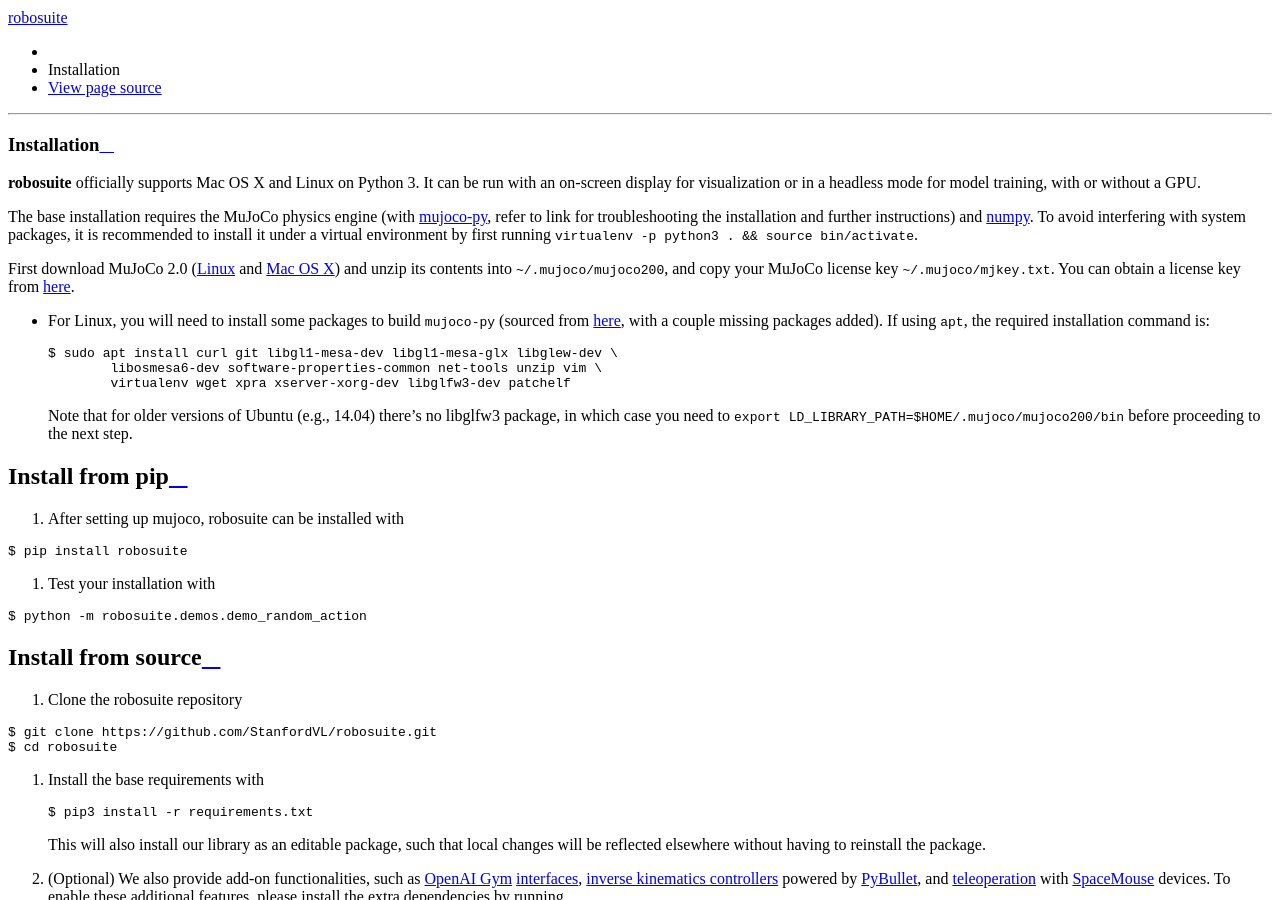
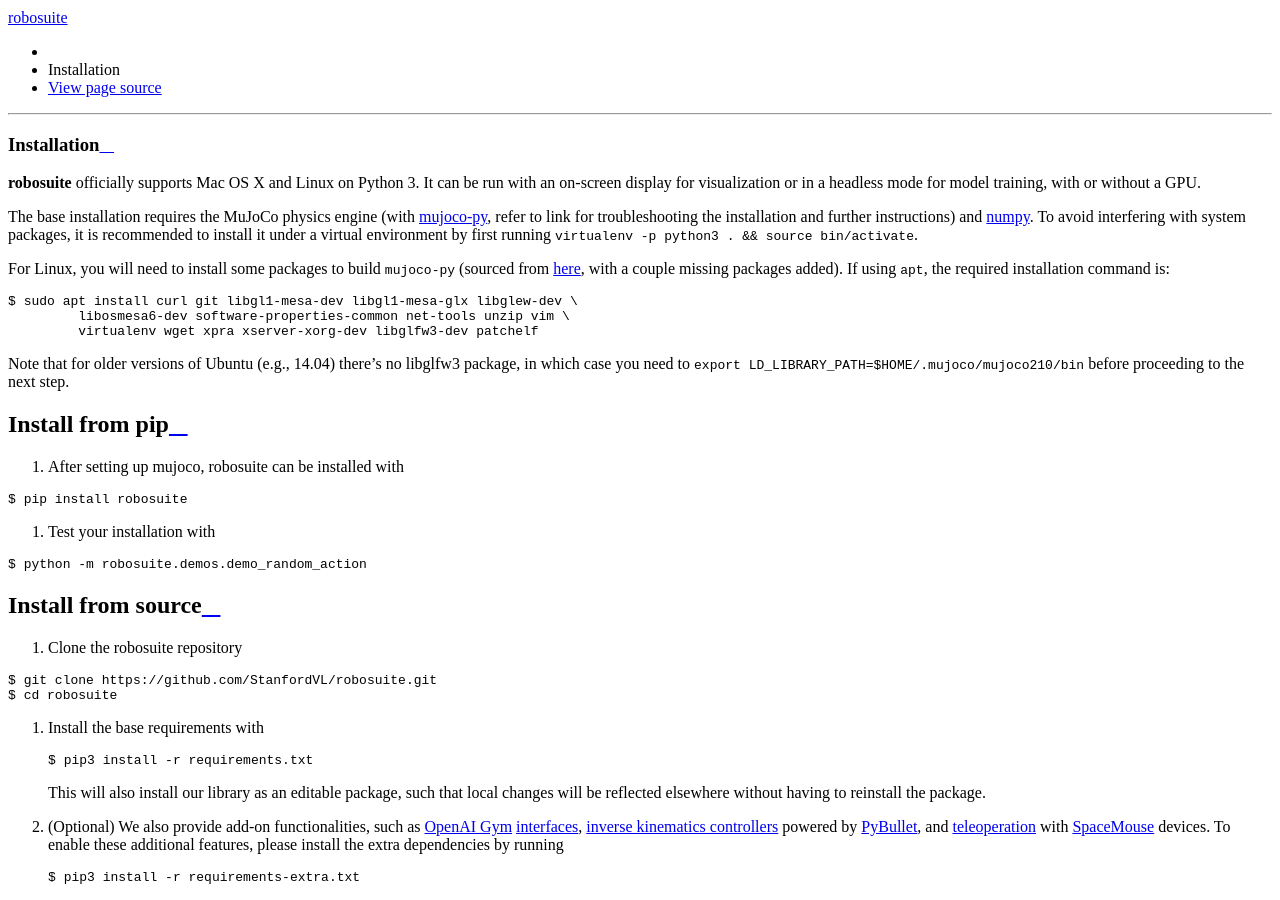
Before and after one commit to ARISE-Initiative/robosuite, a Sphinx documentation site: the page built from docs/installation.md, in a window 1280 px wide and 900 px high, scrolled down 962 px. Built offline with Sphinx 7.4.7 and the Read the Docs theme 2.0.0, drawn with Linux system fonts in a browser that asks for light colours.

Commit message:
replaced mujoco-py with free-mujoco-py version 2.1.0 from DM (#264)
* replaced mujoco-py with free-mujoco-py version 2.1.0 from DM

* updated installation docs

* updated mujoco-py repo link to updated fork

* removed mujoco installation instructions

````diff
--- a/docs/installation.md
+++ b/docs/installation.md
@@ -1,16 +1,15 @@
 # Installation
 **robosuite** officially supports Mac OS X and Linux on Python 3. It can be run with an on-screen display for visualization or in a headless mode for model training, with or without a GPU.
 
-The base installation requires the MuJoCo physics engine (with [mujoco-py](https://github.com/openai/mujoco-py), refer to link for troubleshooting the installation and further instructions) and [numpy](http://www.numpy.org/). To avoid interfering with system packages, it is recommended to install it under a virtual environment by first running `virtualenv -p python3 . && source bin/activate`.
+The base installation requires the MuJoCo physics engine (with [mujoco-py](https://github.com/nimrod-gileadi/mujoco-py), refer to link for troubleshooting the installation and further instructions) and [numpy](http://www.numpy.org/). To avoid interfering with system packages, it is recommended to install it under a virtual environment by first running `virtualenv -p python3 . && source bin/activate`.
 
-First download MuJoCo 2.0 ([Linux](https://www.roboti.us/download/mujoco200_linux.zip) and [Mac OS X](https://www.roboti.us/download/mujoco200_macos.zip)) and unzip its contents into `~/.mujoco/mujoco200`, and copy your MuJoCo license key `~/.mujoco/mjkey.txt`. You can obtain a license key from [here](https://www.roboti.us/license.html).
-   - For Linux, you will need to install some packages to build `mujoco-py` (sourced from [here](https://github.com/openai/mujoco-py/blob/master/Dockerfile), with a couple missing packages added). If using `apt`, the required installation command is:
-     ```sh
-     $ sudo apt install curl git libgl1-mesa-dev libgl1-mesa-glx libglew-dev \
-             libosmesa6-dev software-properties-common net-tools unzip vim \
-             virtualenv wget xpra xserver-xorg-dev libglfw3-dev patchelf
-     ```
-     Note that for older versions of Ubuntu (e.g., 14.04) there's no libglfw3 package, in which case you need to `export LD_LIBRARY_PATH=$HOME/.mujoco/mujoco200/bin` before proceeding to the next step.
+For Linux, you will need to install some packages to build `mujoco-py` (sourced from [here](https://github.com/openai/mujoco-py/blob/master/Dockerfile), with a couple missing packages added). If using `apt`, the required installation command is:
+   ```sh
+   $ sudo apt install curl git libgl1-mesa-dev libgl1-mesa-glx libglew-dev \
+            libosmesa6-dev software-properties-common net-tools unzip vim \
+            virtualenv wget xpra xserver-xorg-dev libglfw3-dev patchelf
+   ```
+   Note that for older versions of Ubuntu (e.g., 14.04) there's no libglfw3 package, in which case you need to `export LD_LIBRARY_PATH=$HOME/.mujoco/mujoco210/bin` before proceeding to the next step.
 
 ### Install from pip
 1. After setting up mujoco, robosuite can be installed with
--- a/requirements.txt
+++ b/requirements.txt
@@ -1,5 +1,5 @@
 numpy>=1.20.0
 numba>=0.52.0
 scipy>=1.2.3
-mujoco-py==2.0.2.13
+free-mujoco-py==2.1.4
 -e .
--- a/setup.py
+++ b/setup.py
@@ -19,7 +19,7 @@
         "numpy>=1.13.3",
         "numba>=0.49.1",
         "scipy>=1.2.3",
-        "mujoco-py==2.0.2.13",
+        "free-mujoco-py==2.1.4",
     ],
     eager_resources=['*'],
     include_package_data=True,
````
